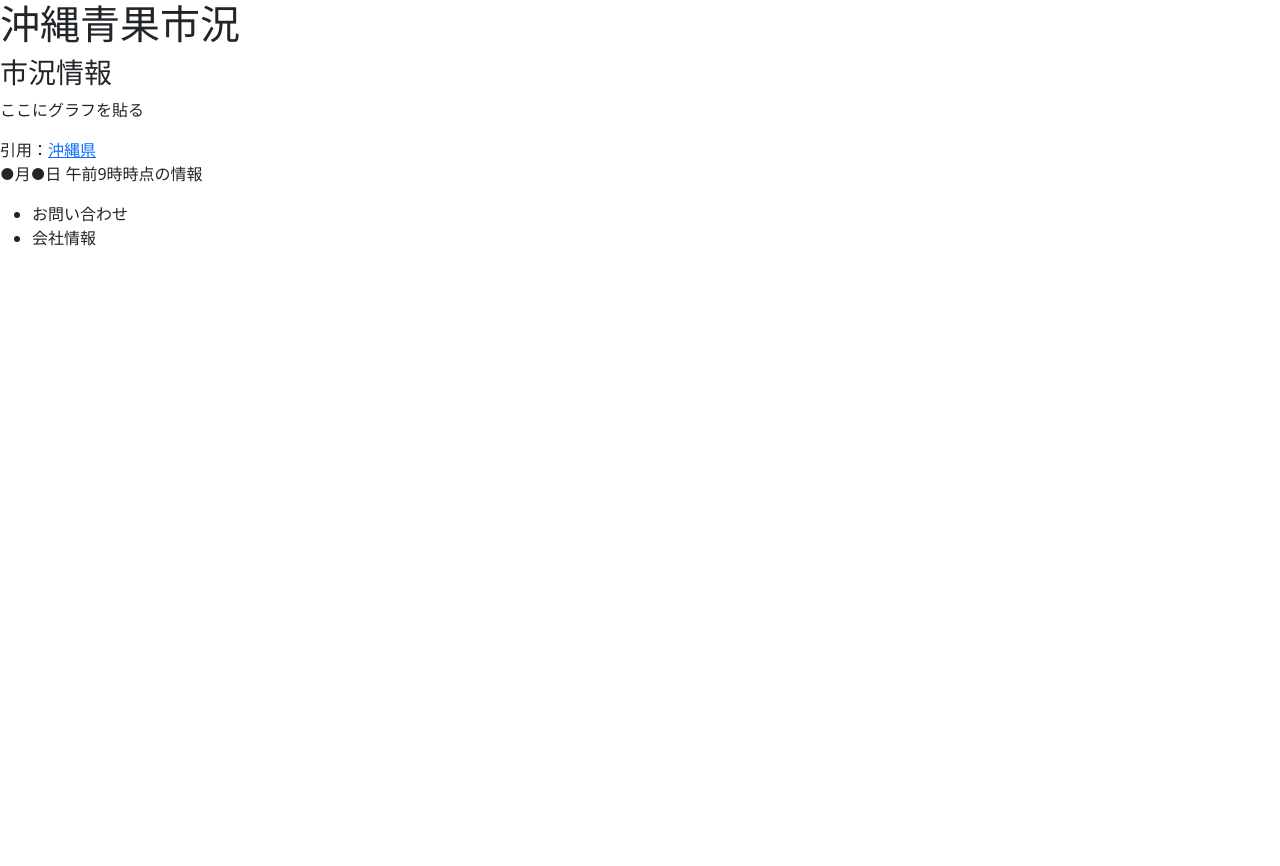
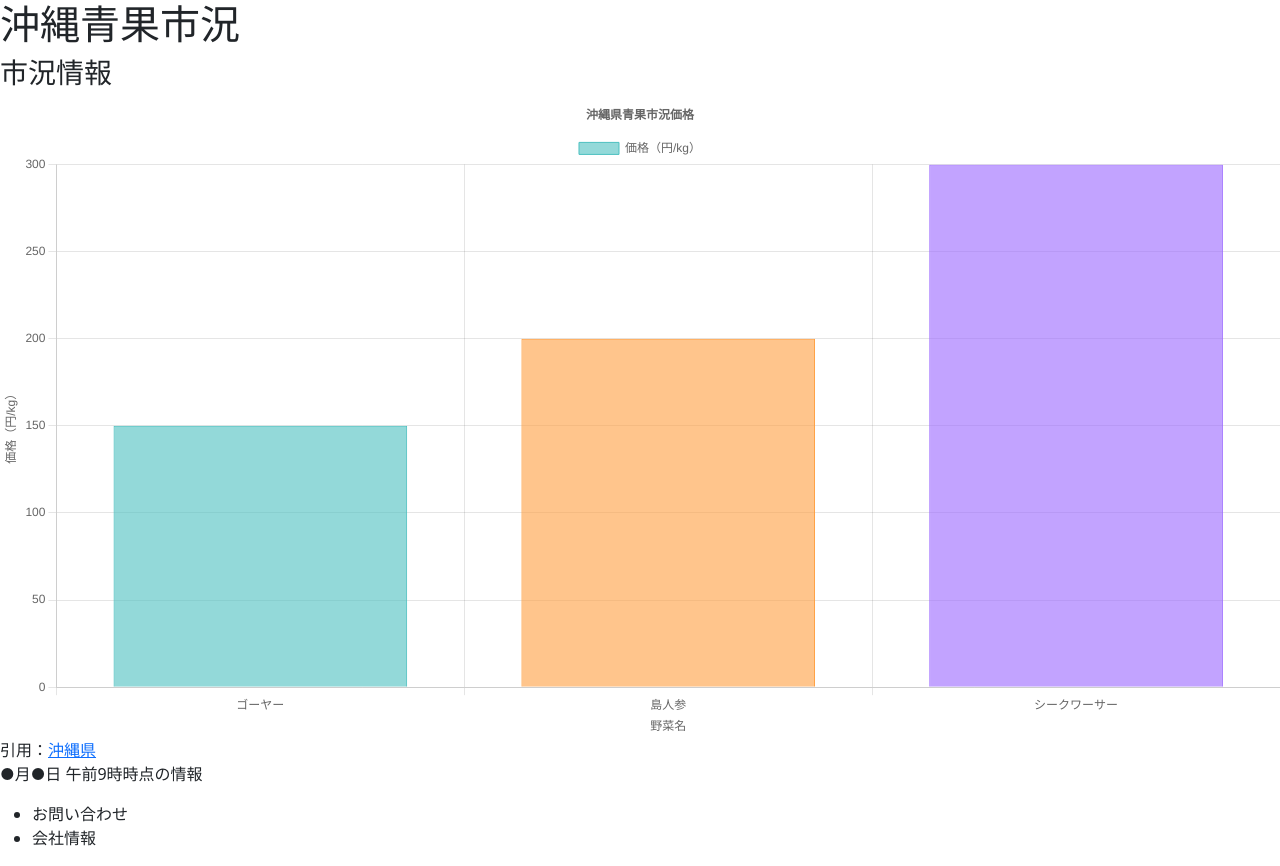
Before and after one commit to arakaki35-beep/fresh-shimayasai, a website: page index.html in a window 1280 px wide. Before the commit the page ends 800 px from the top, so only its background shows below. Drawn offline with nearby package versions, Linux system fonts and the light colour scheme; no server answers.

Commit message:
index.html

```diff
--- a/index.html
+++ b/index.html
@@ -8,8 +8,9 @@
     <link href="https://cdn.jsdelivr.net/npm/bootstrap@5.3.0/dist/css/bootstrap.min.css" rel="stylesheet" integrity="sha384-9ndCyUaIbzAi2FUVXJi0CjmCapSmO7SnpJef0486qhLnuZ2cdeRhO02iuK6FUUVM" crossorigin="anonymous">
     <link rel="stylesheet" href="css/style.css">
 
+    <!-- Chart.jsをheadで読み込み -->
+    <script src="https://cdn.jsdelivr.net/npm/chart.js"></script>
     <script src="https://cdn.jsdelivr.net/npm/bootstrap@5.3.0/dist/js/bootstrap.bundle.min.js" integrity="sha384-geWF76RCwLtnZ8qwWowPQNguL3RmwHVBC9FhGdlKrxdiJJigb/j/68SIy3Te4Bkz" crossorigin="anonymous"></script>
-
 </head>
 <body>
     <header>
@@ -17,38 +18,83 @@
     </header>
     <div class="container,market">
         <h3>市況情報</h3>
-            <div class="chart">
-                <p>ここにグラフを貼る</p>
-            </div>
+        <div class="chart">
+            <canvas id="vegetableChart" width="400" height="200"></canvas>
+        </div>
         <p>引用：<span><a href="https://www.pref.okinawa.lg.jp/shigoto/shinkooroshi/1011552/1024140/1024142.html">沖縄県</a></span>
             <br>●月●日 午前9時時点の情報</p>
-    </dv>
-    <!-- <div class="container,about">
-        <p>沖縄県産の野菜を扱っています<br>豊見城市渡慶次の直売所です</p>
-    </div> -->
+    </div>
 
-    <!-- <div class="container,map">
-        <p>ここにGoogleマップを貼る</p>
-        <p>那覇空港道豊見城団地ICから約5分</p>
-    </div> -->
     <footer>
         <ul>
             <li>お問い合わせ</li>
             <li>会社情報</li>
         </ul>
     </footer>
+
     <script>
-        fetch('https://fresh-shimayasai-api.onrender.com/api/vegetables');
+    // テスト用の野菜データ
+    const testData = [
+        { name: 'ゴーヤー', price: 150 },
+        { name: '島人参', price: 200 },
+        { name: 'シークワーサー', price: 300 }
+    ];
+
+    // Chart.jsでグラフを作成
+    function createChart(data) {
+        const ctx = document.getElementById('vegetableChart').getContext('2d');
+
+        new Chart(ctx, {
+            type: 'bar', // 棒グラフ
+            data: {
+                labels: data.map(item => item.name), // ['ゴーヤー', '島人参', 'シークワーサー']
+                datasets: [{
+                    label: '価格（円/kg）',
+                    data: data.map(item => item.price), // [150, 200, 300]
+                    backgroundColor: [
+                        'rgba(75, 192, 192, 0.6)',   // 青緑
+                        'rgba(255, 159, 64, 0.6)',   // オレンジ
+                        'rgba(153, 102, 255, 0.6)'   // 紫
+                    ],
+                    borderColor: [
+                        'rgba(75, 192, 192, 1)',
+                        'rgba(255, 159, 64, 1)',
+                        'rgba(153, 102, 255, 1)'
+                    ],
+                    borderWidth: 1
+                }]
+            },
+            options: {
+                responsive: true,
+                scales: {
+                    y: {
+                        beginAtZero: true,
+                        title: {
+                            display: true,
+                            text: '価格（円/kg）'
+                        }
+                    },
+                    x: {
+                        title: {
+                            display: true,
+                            text: '野菜名'
+                        }
+                    }
+                },
+                plugins: {
+                    title: {
+                        display: true,
+                        text: '沖縄県青果市況価格'
+                    }
+                }
+            }
+        });
+    }
+
+    // ページ読み込み後にグラフを表示
+    document.addEventListener('DOMContentLoaded', function() {
+        createChart(testData);
+    });
     </script>
-
-
-
-    <!-- <script>
-        // データ元は以下（沖縄県公式ホームページより）
-        // https://www.pref.okinawa.lg.jp/shigoto/shinkooroshi/1011552/1024140/1024142.html
-
-    </script> -->
-
-
 </body>
 </html>
```
